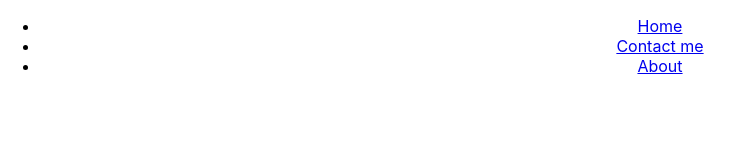
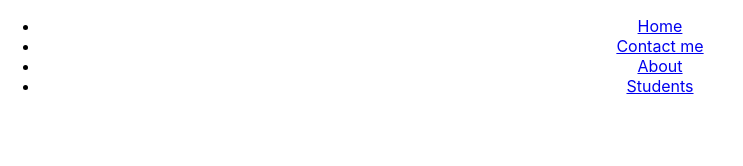
Before and after one commit to lenard-villestas/midterm, a React (Create React App) app: page / in a window 1280 px wide. Shown: the top 166 px of the page, without its empty margins (0-743 px from the left). Built offline with nearby package versions, Linux system fonts and the light colour scheme.

Commit message:
Adds Students component and adds it to the Navbar

```diff
--- a/src/App.js
+++ b/src/App.js
@@ -9,6 +9,7 @@
 import Home from './components/Home';
 import About from './components/About';
 import Contact from './components/Contact';
+import Students from './components/Students';
 
 function App() {
   return (
@@ -24,11 +25,16 @@
           <li>
             <Link to="/About">About</Link>
           </li>
+          <li>
+            <Link to="/Students">Students</Link>
+          </li>
         </ul>
         <Routes>
           <Route exact path='/Home' element={<Home/>}></Route>
-          <Route exact path='/about' element={<About/>}></Route>
-          <Route exact path='/contact' element={<Contact/>}></Route>
+          <Route exact path='/About' element={<About/>}></Route>
+          <Route exact path='/Contact' element={<Contact/>}></Route>
+          <Route exact path='/Students' element={<Students/>}></Route>
+
         </Routes>
       </div>
     </Router>
```
